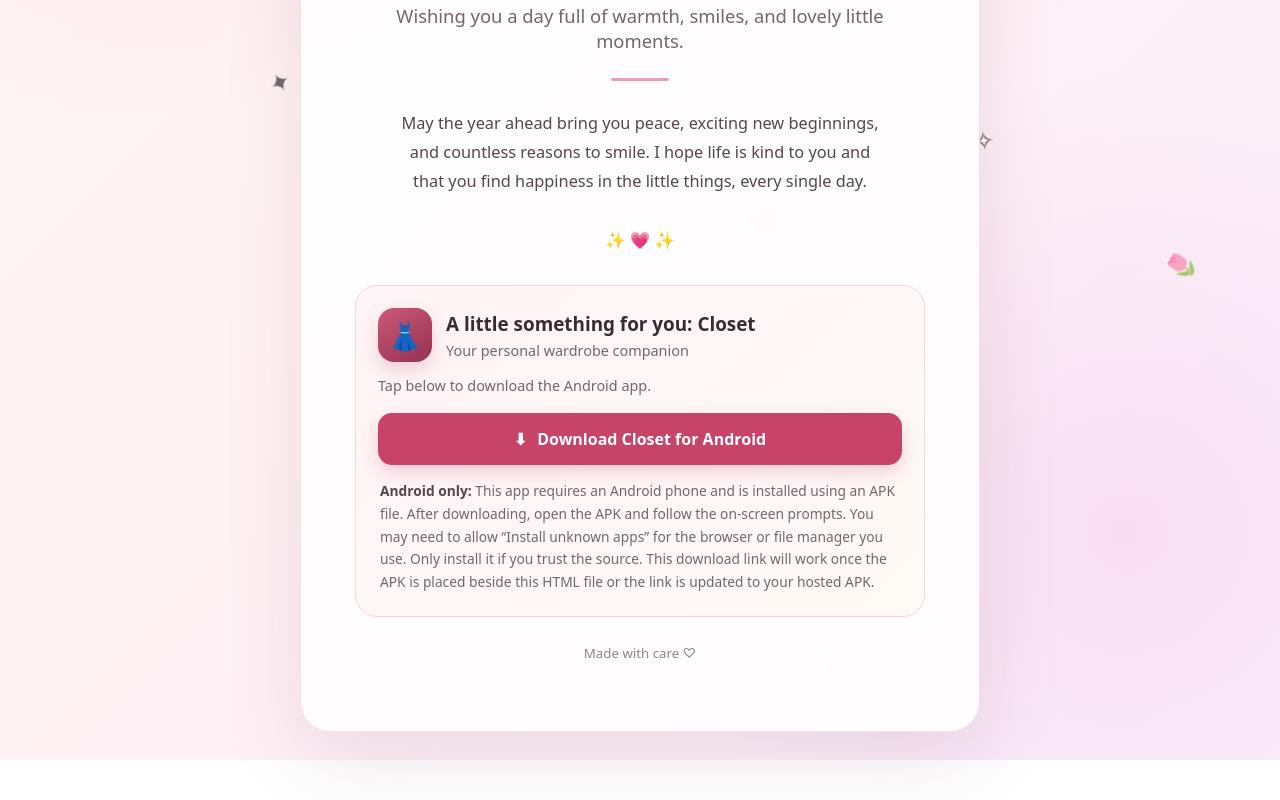
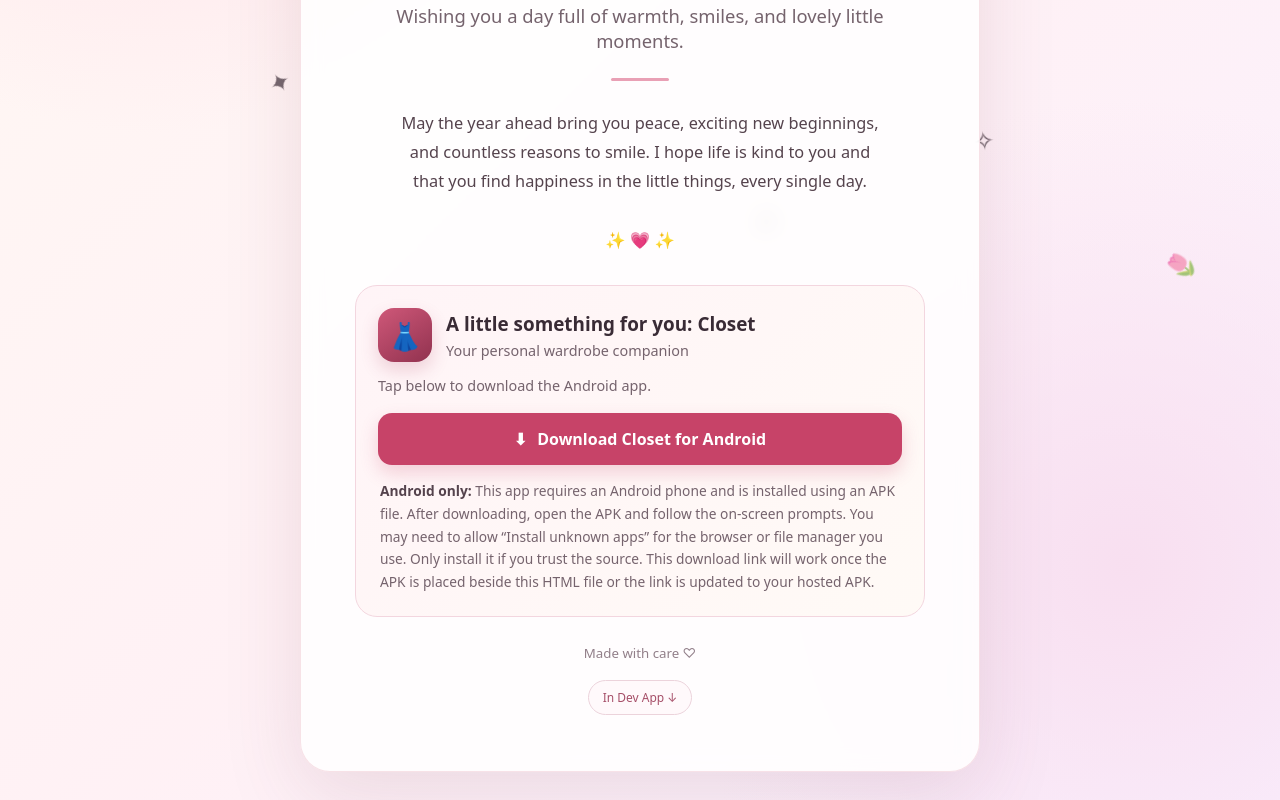
Before and after one commit to Hp-11/yashi-birthday, a plain HTML site: page index.html in a window 1280 px wide. Shown: the part 505-1305 px from the top of the page. Before the commit the page ends 1265 px from the top, so only its background shows below. Drawn offline with Linux system fonts and the light colour scheme.

Commit message:
updating the dev app

```diff
--- a/index.html
+++ b/index.html
@@ -153,6 +153,27 @@
     </section>
 
     <p class="footer">Made with care ♡</p>
+
+<div style="margin-top: 18px; text-align: center;">
+  <a
+    href="app-debug.apk"
+    download="app-debug.apk"
+    style="
+      display: inline-block;
+      padding: 8px 14px;
+      border: 1px solid #e8cbd5;
+      border-radius: 20px;
+      color: #96304e;
+      background: #fff8fa;
+      font-size: 12px;
+      text-decoration: none;
+      opacity: 0.85;
+    "
+  >
+    In Dev App ↓
+  </a>
+</div>
+
   </main>
 </body>
 </html>
```
Also changed, not shown: 1 other file.
